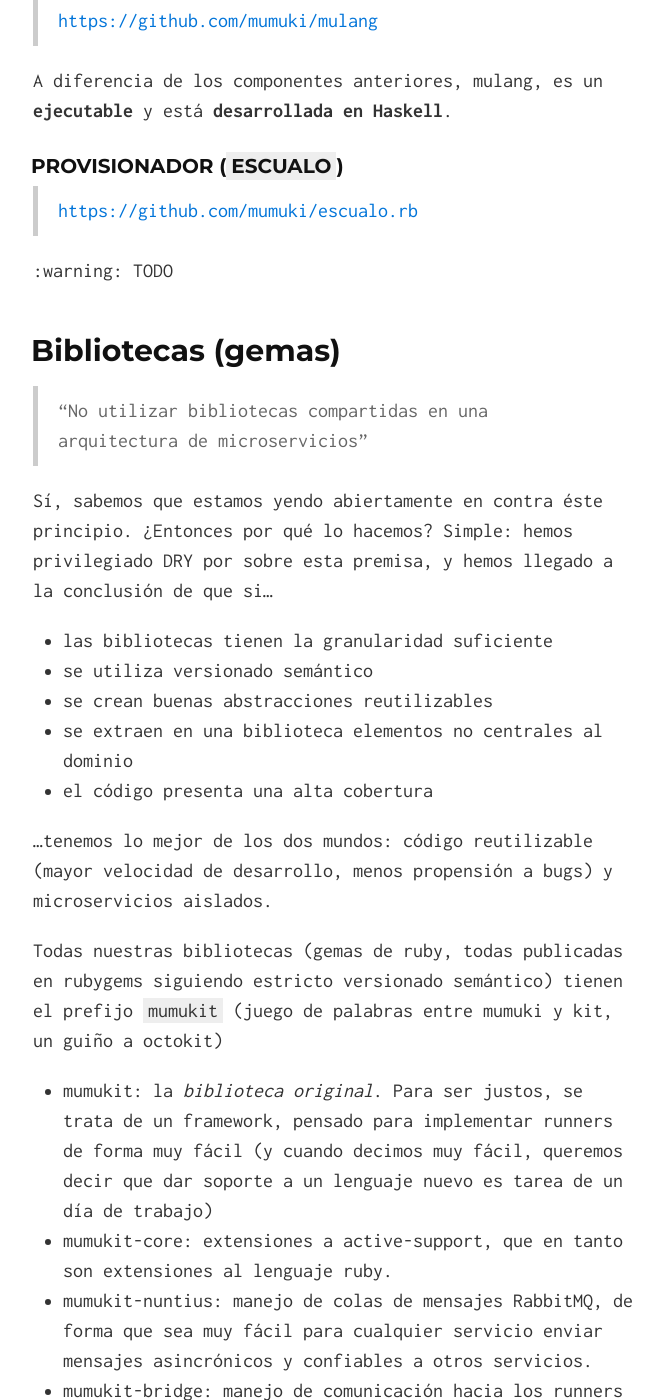
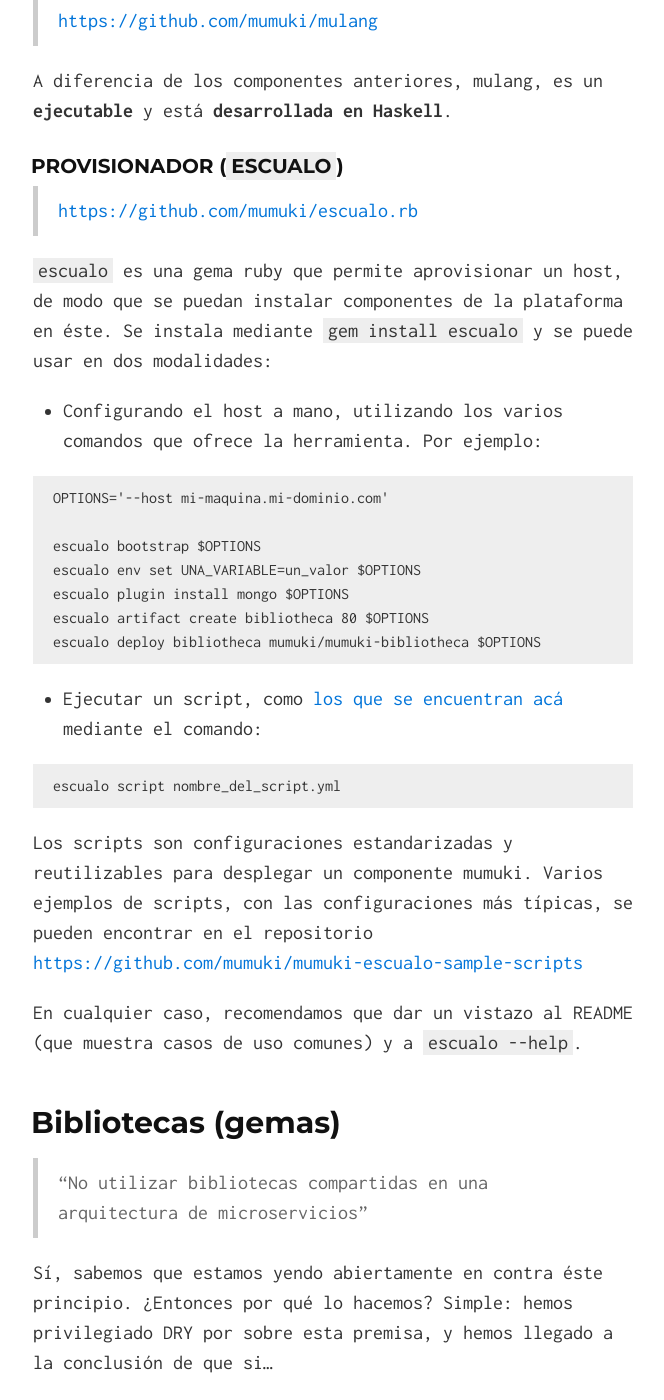
Before and after one commit to mumuki/mumuki.github.io, a Jekyll site: the page built from index.md, in a window 1280 px wide and 1400 px high, scrolled down 4584 px. Shown: the whole window, without its empty margins (307-971 px from the left). Built offline with Jekyll 4.4.1, drawn with Linux system fonts in a browser that asks for light colours.

Commit message:
Expandiendo sección sobre escualo

````diff
--- a/index.md
+++ b/index.md
@@ -161,7 +161,29 @@
 
 > [https://github.com/mumuki/escualo.rb](https://github.com/mumuki/escualo.rb)
 
-:warning: TODO
+`escualo` es una gema ruby que permite aprovisionar un host, de modo que se puedan instalar componentes de la plataforma en éste. Se instala mediante `gem install escualo` y se puede usar en dos modalidades:
+
+* Configurando el host a mano, utilizando los varios comandos que ofrece la herramienta. Por ejemplo:
+
+```
+OPTIONS='--host mi-maquina.mi-dominio.com'
+
+escualo bootstrap $OPTIONS
+escualo env set UNA_VARIABLE=un_valor $OPTIONS
+escualo plugin install mongo $OPTIONS
+escualo artifact create bibliotheca 80 $OPTIONS
+escualo deploy bibliotheca mumuki/mumuki-bibliotheca $OPTIONS
+```
+
+* Ejecutar un script, como [los que se encuentran acá](https://github.com/mumuki/mumuki-escualo-sample-scripts) mediante el comando:
+
+```
+escualo script nombre_del_script.yml
+```
+
+Los scripts son configuraciones estandarizadas y reutilizables para desplegar un componente mumuki. Varios ejemplos de scripts, con las configuraciones más típicas, se pueden encontrar en el repositorio [https://github.com/mumuki/mumuki-escualo-sample-scripts](https://github.com/mumuki/mumuki-escualo-sample-scripts)
+
+En cualquier caso, recomendamos que dar un vistazo al README (que muestra casos de uso comunes) y a `escualo --help`.
 
 ## Bibliotecas (gemas)
 
````
